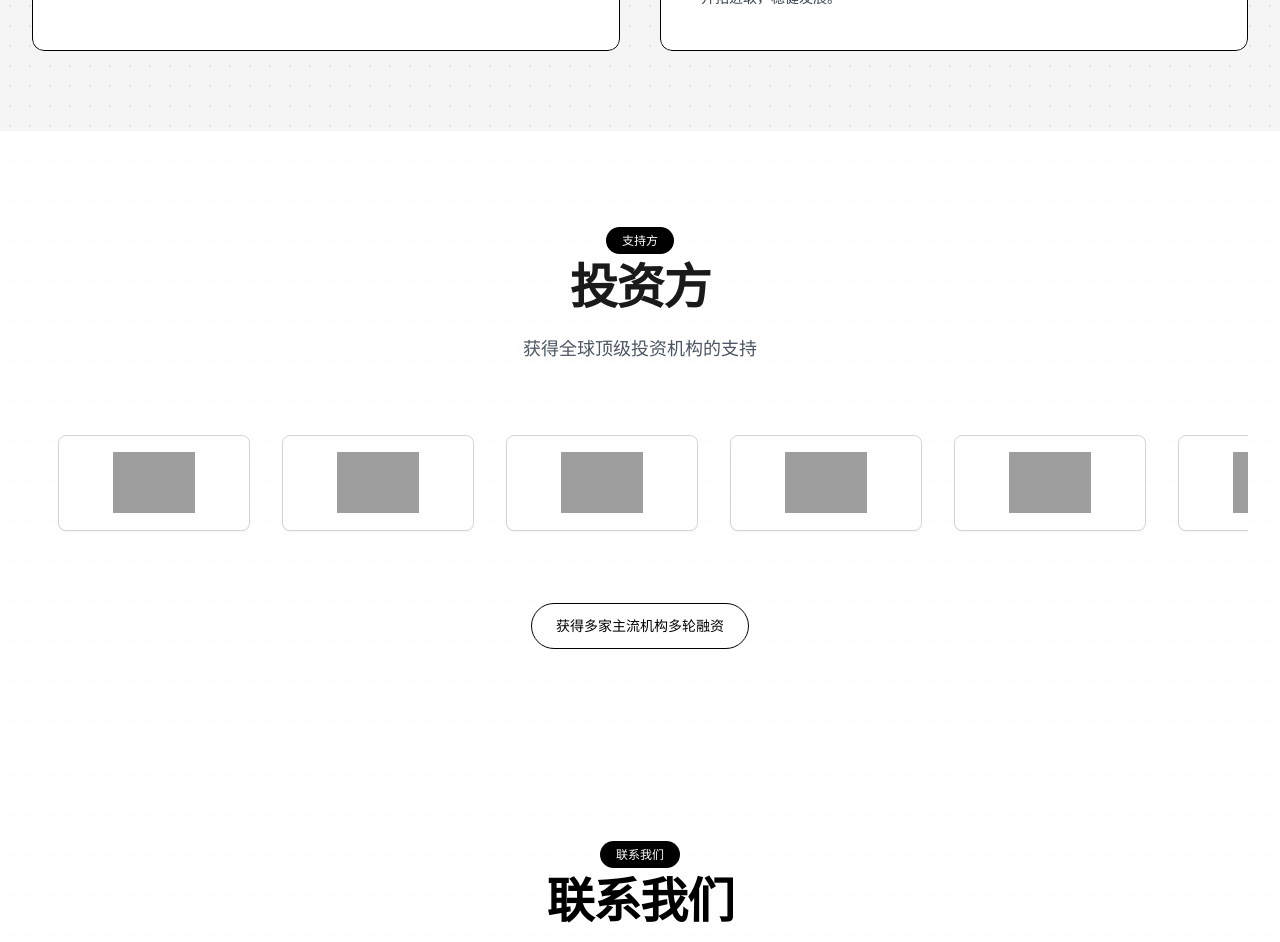
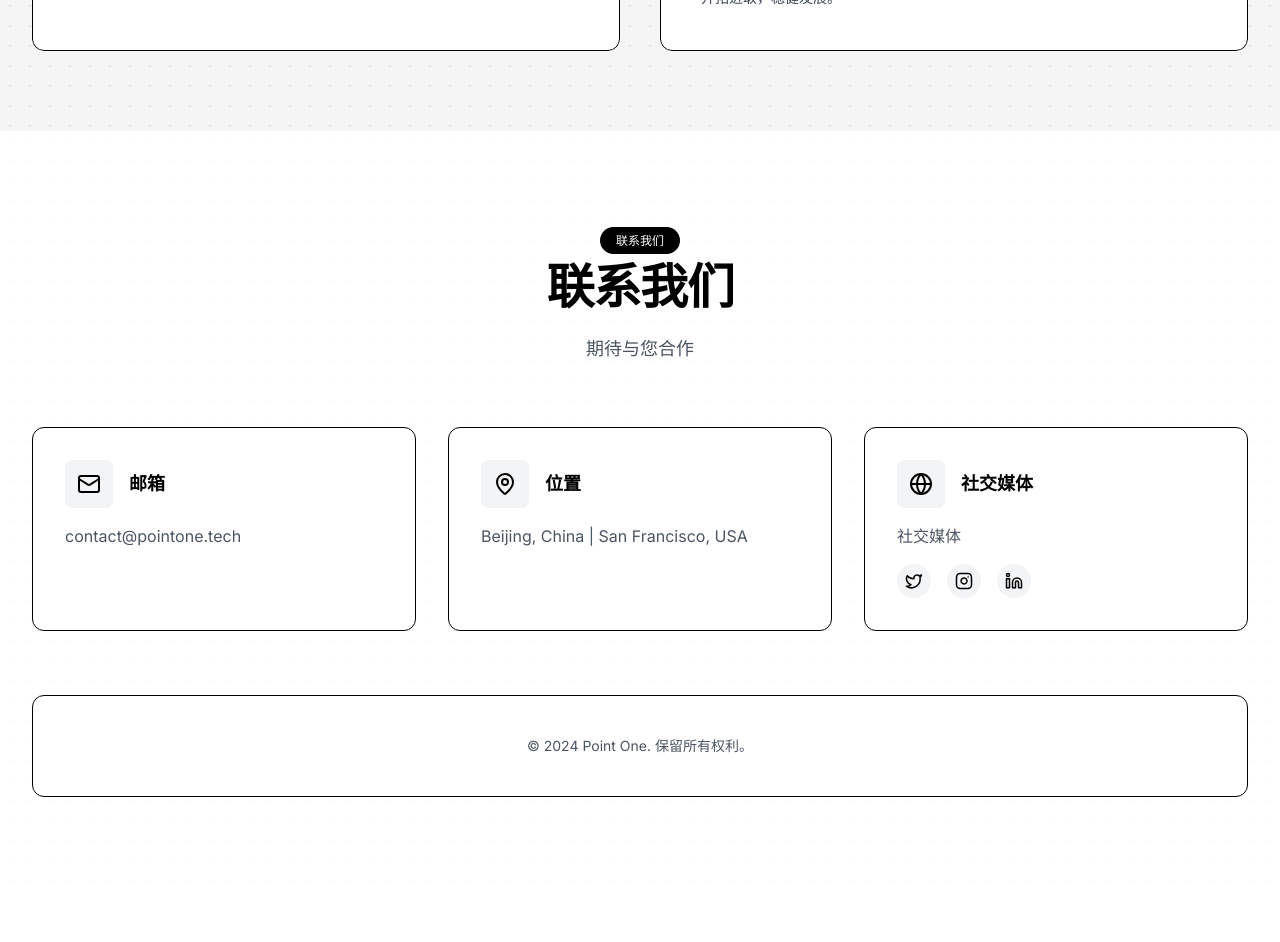
Before and after one commit to risaFeng/point-one-website, a React (Vite) app: page / in a window 1280 px wide. Shown: the part 5700-6642 px from the top of the page. After the commit the page ends 6593 px from the top, so only its background shows below. Built offline with nearby package versions, Linux system fonts and the light colour scheme; grey boxes are pictures that could not be loaded.

Commit message:
Remove Investors Section
Removes the InvestorsSection component from the application.

```diff
--- a/src/pages/Index.tsx
+++ b/src/pages/Index.tsx
@@ -1,10 +1,8 @@
-
 import React, { useEffect } from 'react';
 import HeroSection from '@/components/HeroSection';
 import AppIconsCarousel from '@/components/AppIconsCarousel';
 import CompanyInfo from '@/components/CompanyInfo';
 import ProductsSection from '@/components/ProductsSection';
-import InvestorsSection from '@/components/InvestorsSection';
 import ContactSection from '@/components/ContactSection';
 import LanguageToggle from '@/components/LanguageToggle';
 import CompanyHistory from '@/components/CompanyHistory';
@@ -13,7 +11,6 @@ import FoundersSection from '@/components/FoundersSection';
 import { LanguageProvider } from '@/context/LanguageContext';
 
 const Index = () => {
-  // Add scroll reveal effect
   useEffect(() => {
     const handleScroll = () => {
       const revealElements = document.querySelectorAll('.reveal');
@@ -44,7 +41,6 @@ const Index = () => {
         <ProductsSection />
         <AwardsSection />
         <FoundersSection />
-        <InvestorsSection />
         <ContactSection />
       </div>
     </LanguageProvider>
```
